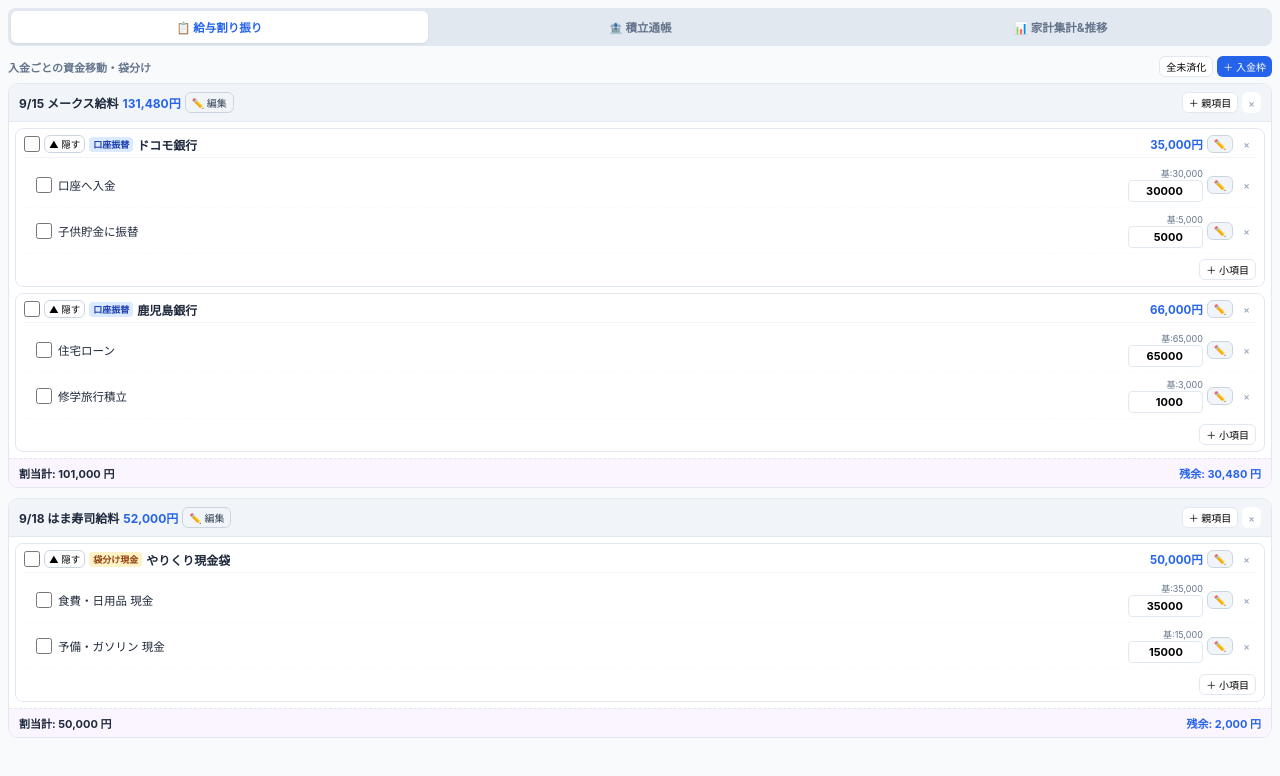
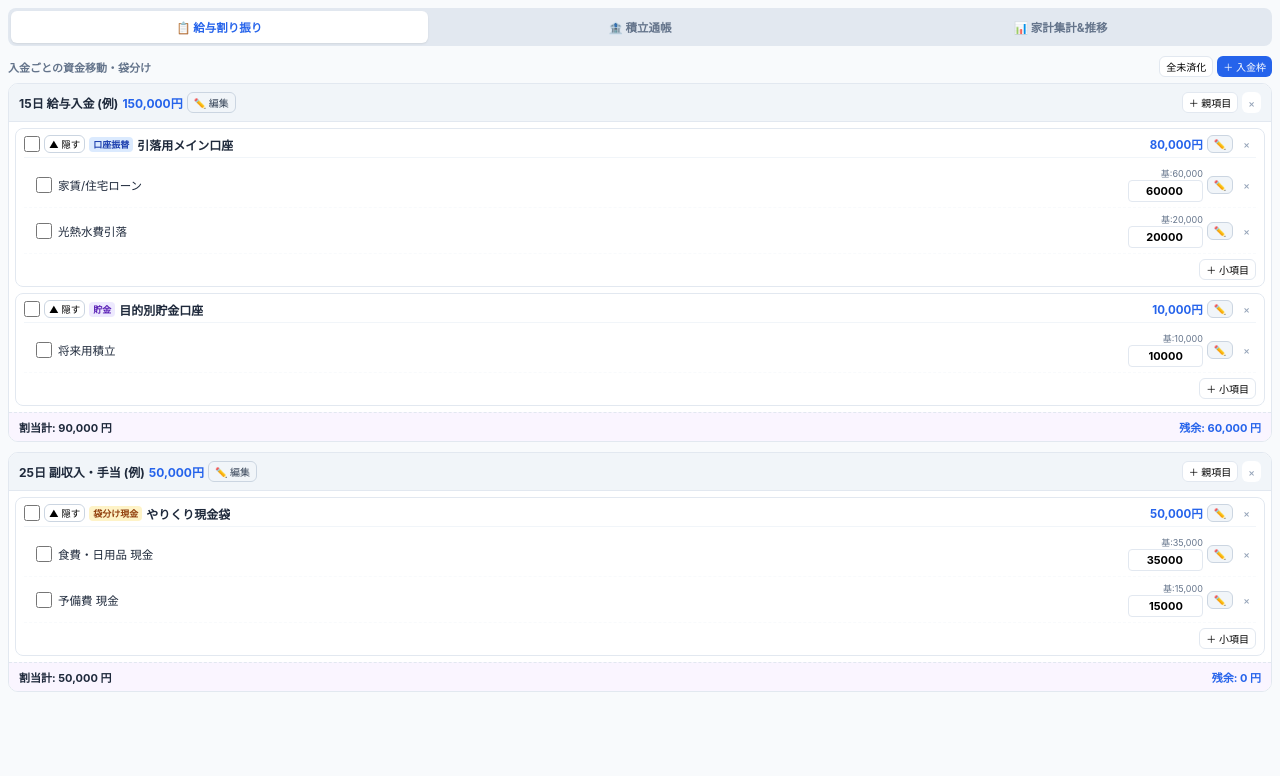
Before and after one commit to yuA-arti/money_manager.html, a plain HTML site: page index.html in a window 1280 px wide. Drawn offline with Linux system fonts and the light colour scheme.

Commit message:
Update index.html

```diff
--- a/index.html
+++ b/index.html
@@ -3,7 +3,7 @@
 <head>
 <meta charset="UTF-8">
 <meta name="viewport" content="width=device-width, initial-scale=1.0, maximum-scale=1.0, user-scalable=no">
-<title>家計・積立・給与割り振りマネージャー Pro</title>
+<title>家計・積立・給与割り振りマネージャー</title>
 <style>
   :root {
     --primary: #2563eb;
@@ -50,7 +50,6 @@
   .flow-group-card { background: #fff; border: 1px solid var(--border); border-radius: 8px; padding: 6px 8px; margin: 6px; }
   .flow-group-header { display: flex; justify-content: space-between; align-items: center; border-bottom: 1px solid #f1f5f9; padding-bottom: 4px; margin-bottom: 4px; }
   .flow-group-header.checked { opacity: 0.5; text-decoration: line-through; }
-  .flow-sub-container { transition: max-height 0.2s ease; }
   .flow-sub-item { display: flex; align-items: center; justify-content: space-between; padding: 5px 0 5px 12px; border-bottom: 1px dashed #f8fafc; font-size: 11.5px; gap: 4px; }
   .flow-sub-item.checked { opacity: 0.45; text-decoration: line-through; }
   .amt-meta { font-size: 9px; color: #64748b; display: block; text-align: right; }
@@ -156,11 +155,11 @@
     <input type="hidden" id="editIncomeId">
     <div class="form-group">
       <label class="form-label">入金名称・日付</label>
-      <input type="text" id="newIncTitle" class="form-input" placeholder="例: 9/15 メークス給料">
+      <input type="text" id="newIncTitle" class="form-input" placeholder="例: 15日 本業給与">
     </div>
     <div class="form-group">
       <label class="form-label">入金額 (円)</label>
-      <input type="number" id="newIncAmount" class="form-input" placeholder="例: 131480">
+      <input type="number" id="newIncAmount" class="form-input" placeholder="例: 150000">
     </div>
     <div style="display:flex; justify-content:flex-end; gap:6px;">
       <button class="btn" onclick="closeModal('incomeModal')">閉じる</button>
@@ -176,7 +175,7 @@
     <input type="hidden" id="editGroupId">
     <div class="form-group">
       <label class="form-label">親項目名（大項目）</label>
-      <input type="text" id="groupName" class="form-input" placeholder="例: ドコモ銀行、鹿児島銀行">
+      <input type="text" id="groupName" class="form-input" placeholder="例: メイン口座、やりくり費袋">
     </div>
     <div class="form-group">
       <label class="form-label">種別</label>
@@ -201,15 +200,15 @@
     <input type="hidden" id="editSubId">
     <div class="form-group">
       <label class="form-label">小項目名（目的・内訳）</label>
-      <input type="text" id="subName" class="form-input" placeholder="例: 子供貯金、修学旅行積立">
+      <input type="text" id="subName" class="form-input" placeholder="例: 固定費引落、積立振替">
     </div>
     <div class="form-group">
       <label class="form-label">基本の金額 (円)</label>
-      <input type="number" id="subBaseAmt" class="form-input" placeholder="例: 3000">
+      <input type="number" id="subBaseAmt" class="form-input" placeholder="例: 10000">
     </div>
     <div class="form-group">
       <label class="form-label">今月の金額 (円)</label>
-      <input type="number" id="subCurrAmt" class="form-input" placeholder="例: 1000">
+      <input type="number" id="subCurrAmt" class="form-input" placeholder="例: 10000">
     </div>
     <div style="display:flex; justify-content:flex-end; gap:6px;">
       <button class="btn" onclick="closeModal('subItemModal')">閉じる</button>
@@ -240,7 +239,7 @@
     </div>
     <div class="form-group">
       <label class="form-label">目的・用途メモ</label>
-      <input type="text" id="txMemo" class="form-input" placeholder="例: 夏ボーナス払い、生活費補填">
+      <input type="text" id="txMemo" class="form-input" placeholder="例: 車検費用引き出し、月次積立">
     </div>
     <div style="display:flex; justify-content:flex-end; gap:6px;">
       <button class="btn" onclick="closeModal('txModal')">閉じる</button>
@@ -256,7 +255,7 @@
     <input type="hidden" id="editSavId">
     <div class="form-group">
       <label class="form-label">積立名</label>
-      <input type="text" id="newSavName" class="form-input">
+      <input type="text" id="newSavName" class="form-input" placeholder="例: 特別支出積立">
     </div>
     <div class="form-group">
       <label class="form-label">現在残高 (円)</label>
@@ -270,8 +269,9 @@
 </div>
 
 <script>
+  // 11費目 汎用デフォルト設定
   const DEFAULT_CATEGORIES = [
-    { id: 'c1', name: '固定費', budget: 90000, actual: 0 },
+    { id: 'c1', name: '固定費', budget: 80000, actual: 0 },
     { id: 'c2', name: '食費・外食費', budget: 35000, actual: 0 },
     { id: 'c3', name: '日用品費', budget: 10000, actual: 0 },
     { id: 'c4', name: '娯楽・趣味', budget: 8000, actual: 0 },
@@ -284,47 +284,46 @@
     { id: 'c11', name: '特別費', budget: 10000, actual: 0 }
   ];
 
-  let currentBudgets = JSON.parse(localStorage.getItem('app_categories_v5') || JSON.stringify(DEFAULT_CATEGORIES));
-  let budgetHistory = JSON.parse(localStorage.getItem('app_budget_history_v5') || '{}');
+  let currentBudgets = JSON.parse(localStorage.getItem('app_categories_share') || JSON.stringify(DEFAULT_CATEGORIES));
+  let budgetHistory = JSON.parse(localStorage.getItem('app_budget_history_share') || '{}');
 
-  let incomeSections = JSON.parse(localStorage.getItem('app_income_sections_v5') || JSON.stringify([
+  // 個人情報を完全に排した汎用初期データ
+  let incomeSections = JSON.parse(localStorage.getItem('app_income_sections_share') || JSON.stringify([
     {
-      id: 1, title: "9/15 メークス給料", amount: 131480,
+      id: 1, title: "15日 給与入金 (例)", amount: 150000,
       groups: [
         {
-          id: 101, name: "ドコモ銀行", type: "bank", checked: false, collapsed: false,
+          id: 101, name: "引落用メイン口座", type: "bank", checked: false, collapsed: false,
           subItems: [
-            { id: 1001, name: "口座へ入金", baseAmt: 30000, currAmt: 30000, checked: false },
-            { id: 1002, name: "子供貯金に振替", baseAmt: 5000, currAmt: 5000, checked: false }
+            { id: 1001, name: "家賃/住宅ローン", baseAmt: 60000, currAmt: 60000, checked: false },
+            { id: 1002, name: "光熱水費引落", baseAmt: 20000, currAmt: 20000, checked: false }
           ]
         },
         {
-          id: 102, name: "鹿児島銀行", type: "bank", checked: false, collapsed: false,
+          id: 102, name: "目的別貯金口座", type: "chokin", checked: false, collapsed: false,
           subItems: [
-            { id: 1003, name: "住宅ローン", baseAmt: 65000, currAmt: 65000, checked: false },
-            { id: 1004, name: "修学旅行積立", baseAmt: 3000, currAmt: 1000, checked: false }
+            { id: 1003, name: "将来用積立", baseAmt: 10000, currAmt: 10000, checked: false }
           ]
         }
       ]
     },
     {
-      id: 2, title: "9/18 はま寿司給料", amount: 52000,
+      id: 2, title: "25日 副収入・手当 (例)", amount: 50000,
       groups: [
         {
           id: 201, name: "やりくり現金袋", type: "cash", checked: false, collapsed: false,
           subItems: [
             { id: 2001, name: "食費・日用品 現金", baseAmt: 35000, currAmt: 35000, checked: false },
-            { id: 2002, name: "予備・ガソリン 現金", baseAmt: 15000, currAmt: 15000, checked: false }
+            { id: 2002, name: "予備費 現金", baseAmt: 15000, currAmt: 15000, checked: false }
           ]
         }
       ]
     }
   ]));
 
-  let savings = JSON.parse(localStorage.getItem('app_savings_v5') || JSON.stringify([
-    { id: 1, name: "住宅ローンボーナス積立", balance: 60000, logs: [] },
-    { id: 2, name: "車検・自動車税積立", balance: 30000, logs: [] },
-    { id: 3, name: "予備費・生活防衛", balance: 25000, logs: [] }
+  let savings = JSON.parse(localStorage.getItem('app_savings_share') || JSON.stringify([
+    { id: 1, name: "車検・税金積立 (例)", balance: 30000, logs: [] },
+    { id: 2, name: "緊急予備費 (例)", balance: 50000, logs: [] }
   ]));
 
   let targetIncId = null;
@@ -351,7 +350,7 @@
     document.getElementById(`tab-${t}`).classList.add('active');
   }
 
-  // ---------------- 1. 給与割り振り（開閉アコーディオン対応） ----------------
+  // ---------------- 1. 給与割り振り ----------------
   function renderFlowSections() {
     const container = document.getElementById('incomeSectionsContainer');
     container.innerHTML = '';
@@ -392,7 +391,6 @@
           `;
         });
 
-        // 開閉状態に応じた表示設定
         const isCollapsed = !!grp.collapsed;
         const subListStyle = isCollapsed ? 'display:none;' : 'display:block;';
         const toggleIcon = isCollapsed ? '▼ 開く' : '▲ 隠す';
@@ -443,15 +441,13 @@
       container.appendChild(secEl);
     });
 
-    localStorage.setItem('app_income_sections_v5', JSON.stringify(incomeSections));
+    localStorage.setItem('app_income_sections_share', JSON.stringify(incomeSections));
   }
 
-  // 小項目の開閉トグル
   function toggleGroupCollapse(sIdx, gIdx) {
     incomeSections[sIdx].groups[gIdx].collapsed = !incomeSections[sIdx].groups[gIdx].collapsed;
     renderFlowSections();
   }
-
   function toggleGroupCheck(sIdx, gIdx) {
     incomeSections[sIdx].groups[gIdx].checked = !incomeSections[sIdx].groups[gIdx].checked;
     renderFlowSections();
@@ -488,7 +484,6 @@
     renderFlowSections();
   }
 
-  // 入金枠 追加/編集
   function openAddIncomeModal() {
     document.getElementById('incModalTitle').innerText = '入金枠の追加';
     document.getElementById('editIncomeId').value = '';
@@ -521,7 +516,6 @@
     renderFlowSections();
   }
 
-  // 親項目 追加/編集
   function openAddGroupModal(secId) {
     targetIncId = secId;
     document.getElementById('grpModalTitle').innerText = '親項目（大項目）の追加';
@@ -558,7 +552,6 @@
     renderFlowSections();
   }
 
-  // 小項目 追加/編集
   function openAddSubModal(secId, grpId) {
     targetIncId = secId;
     targetGrpId = grpId;
@@ -605,7 +598,7 @@
     renderFlowSections();
   }
 
-  // ---------------- 2. 積立通帳マネージャー ----------------
+  // ---------------- 2. 積立通帳 ----------------
   function renderSavings() {
     const box = document.getElementById('savingContainer');
     box.innerHTML = '';
@@ -650,7 +643,7 @@
     });
 
     document.getElementById('totalSavingsSum').innerText = `${totalSum.toLocaleString()} 円`;
-    localStorage.setItem('app_savings_v5', JSON.stringify(savings));
+    localStorage.setItem('app_savings_share', JSON.stringify(savings));
   }
 
   function toggleLog(id) {
@@ -782,7 +775,7 @@
       diffEl.style.color = 'var(--danger)';
     }
 
-    localStorage.setItem('app_categories_v5', JSON.stringify(currentBudgets));
+    localStorage.setItem('app_categories_share', JSON.stringify(currentBudgets));
   }
 
   function updateCatActual(idx, val) {
@@ -798,7 +791,7 @@
     const ym = document.getElementById('budgetMonthPicker').value;
     if (!ym) return alert('年月を選択してください');
     budgetHistory[ym] = JSON.parse(JSON.stringify(currentBudgets));
-    localStorage.setItem('app_budget_history_v5', JSON.stringify(budgetHistory));
+    localStorage.setItem('app_budget_history_share', JSON.stringify(budgetHistory));
     renderHistoryTable();
     alert(`${ym} の集計を保存しました`);
   }
```
